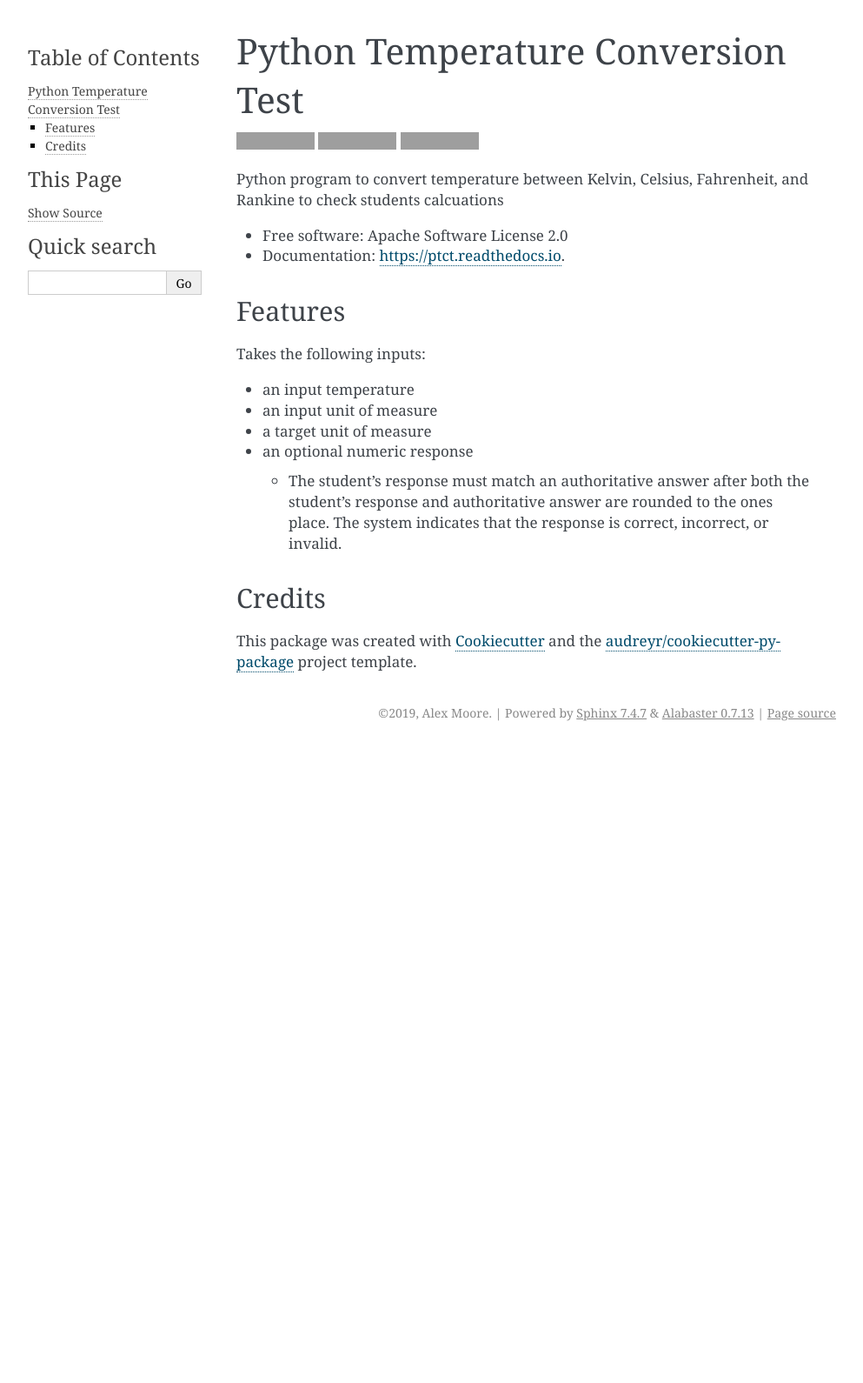
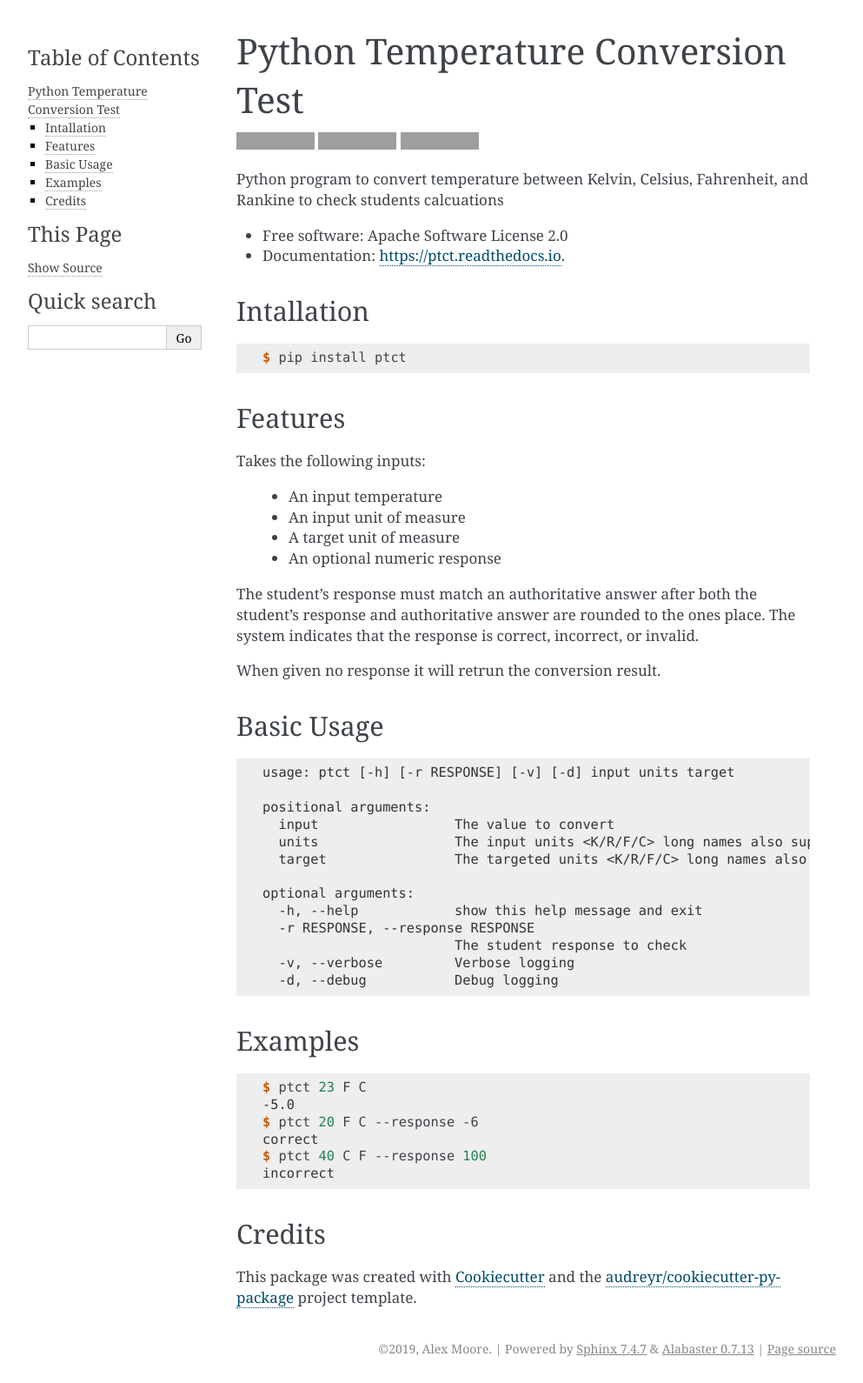
Before and after one commit to almoore/ptct, a Sphinx documentation site: the page built from docs/readme.rst, in a window 1280 px wide. Shown: the whole page at 87% size, without its empty margins (148-1141 px from the left). Built offline with Sphinx 7.4.7, drawn with Linux system fonts in a browser that asks for light colours; pages that are not in the unit, such as notebooks, are missing from menus; before the commit the page ends 900 px from its top, so only the background shows below that; grey boxes are pictures that could not be loaded.

Commit message:
Update docs

```diff
--- a/README.rst
+++ b/README.rst
@@ -23,17 +23,59 @@ Python program to convert temperature between Kelvin, Celsius, Fahrenheit, and R
 * Documentation: https://ptct.readthedocs.io.
 
 
+Intallation
+-----------
+
+.. code-block:: console
+
+    $ pip install ptct
+
+
 Features
 --------
 
 Takes the following inputs:
 
-- an input temperature
-- an input unit of measure
-- a target unit of measure
-- an optional numeric response
+  - An input temperature
+  - An input unit of measure
+  - A target unit of measure
+  - An optional numeric response
 
-  - The student’s response must match an authoritative answer after both the student’s response and authoritative answer are rounded to the ones place. The system indicates that the response is correct, incorrect, or invalid.
+The student’s response must match an authoritative answer after both the student’s response and authoritative answer are rounded to the ones place. The system indicates that the response is correct, incorrect, or invalid.
+
+When given no response it will retrun the conversion result.
+
+Basic Usage
+-----------
+
+.. code-block:: console
+
+   usage: ptct [-h] [-r RESPONSE] [-v] [-d] input units target
+
+   positional arguments:
+     input                 The value to convert
+     units                 The input units <K/R/F/C> long names also supported
+     target                The targeted units <K/R/F/C> long names also supported
+
+   optional arguments:
+     -h, --help            show this help message and exit
+     -r RESPONSE, --response RESPONSE
+                           The student response to check
+     -v, --verbose         Verbose logging
+     -d, --debug           Debug logging
+
+
+Examples
+--------
+
+.. code-block:: console
+
+   $ ptct 23 F C
+   -5.0
+   $ ptct 20 F C --response -6
+   correct
+   $ ptct 40 C F --response 100
+   incorrect
 
 
 Credits
```
Also changed, not shown: docs/usage.rst (+15 -1 lines), 1 other file.
